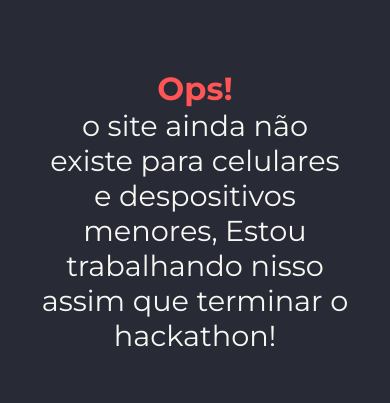
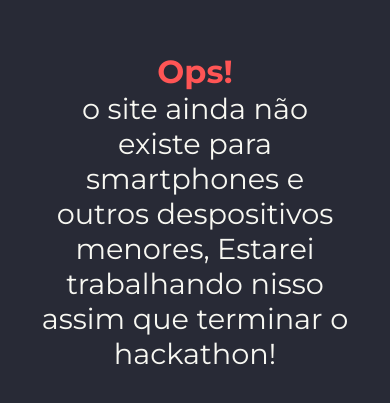
Before and after one commit to renanbrayner/nextfolio, a Next.js app: page / in a window 390 px wide. Shown: the part 211-614 px from the top of the page. Built offline with nearby package versions, Linux system fonts and the light colour scheme.

Commit message:
changed responsive error message

```diff
--- a/components/Layout/index.js
+++ b/components/Layout/index.js
@@ -36,7 +36,7 @@ function Layout({ children }) {
         <div className='error'>
           <div className='error-text'>
             <h1 className='red'>Ops!</h1>
-            <p>o site ainda não existe para celulares e despositivos menores, Estou trabalhando nisso assim que terminar o hackathon!</p>
+            <p>o site ainda não existe para smartphones e outros despositivos menores, Estarei trabalhando nisso assim que terminar o hackathon!</p>
           </div>
         </div>
         { children }
```
